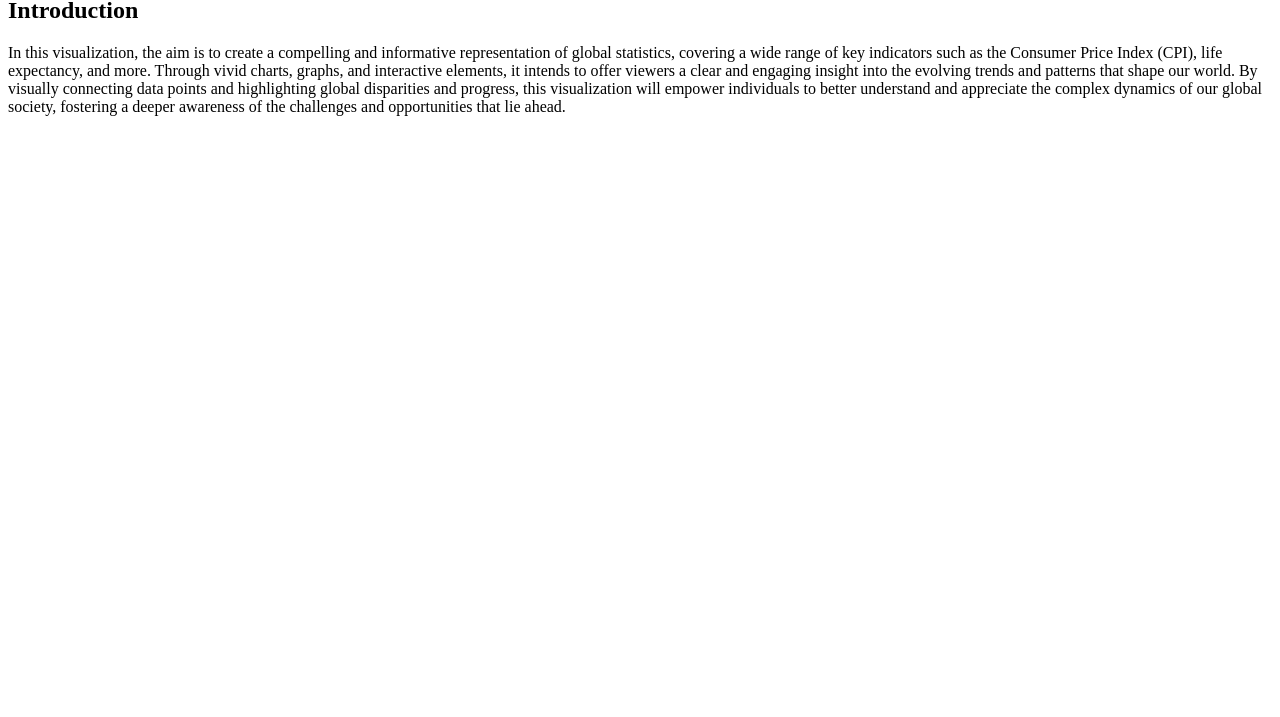
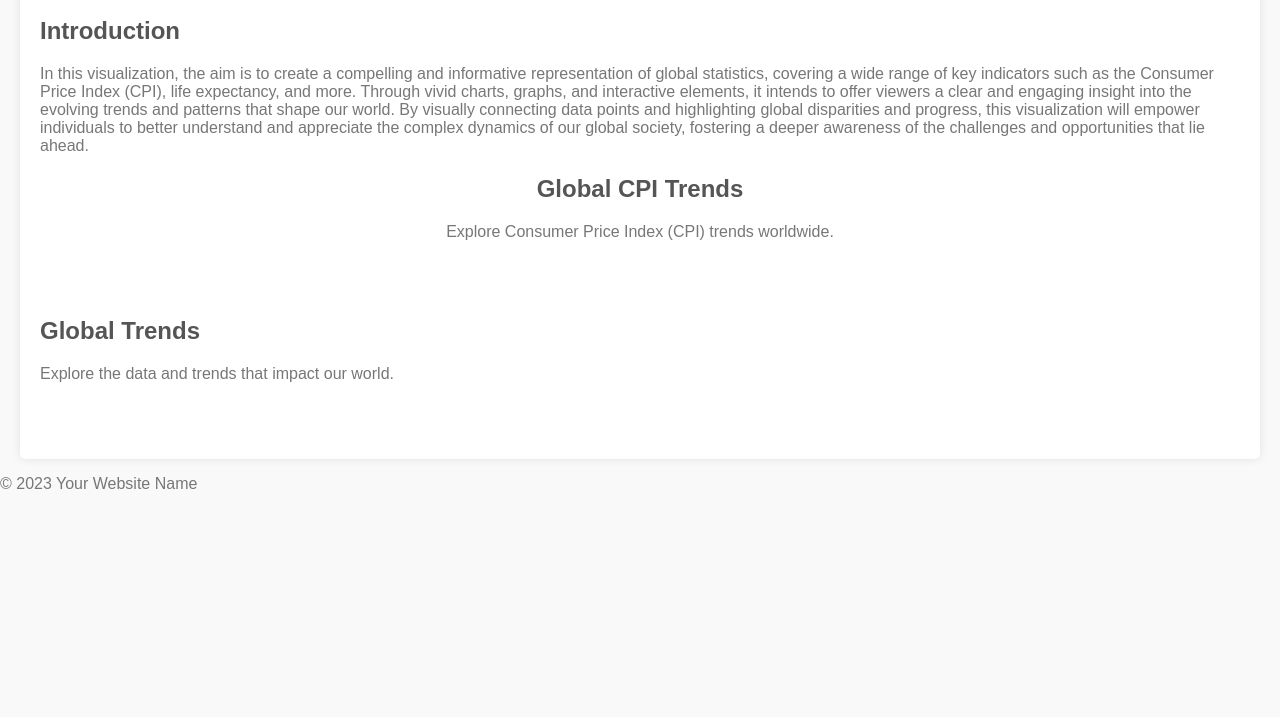
Before and after one commit to thienyew/3179, a plain HTML site: page index.html in a window 1280 px wide. Shown: the part 83-800 px from the top of the page. Drawn offline with Linux system fonts and the light colour scheme; a script that the page names is missing.

Commit message:
Update index.html

```diff
--- a/index.html
+++ b/index.html
@@ -1,18 +1,111 @@
 <!DOCTYPE html>
 <html lang="en">
+
 <head>
   <meta charset="UTF-8">
   <meta name="viewport" content="width=device-width, initial-scale=1.0">
-    <title>Gloabal Statistics</title>
+  <title>Global Statistics</title>
+  <style>
+    body {
+      font-family: Arial, sans-serif;
+      background-color: #34c3eb; /* Updated background color to blue-green */
+      margin: 0;
+      padding: 0;
+    }
+
+    .container {
+      max-width: 1200px;
+      margin: 0 auto;
+      padding: 20px;
+      background-color: #fff; /* Background color for the content container */
+      box-shadow: 0px 0px 10px rgba(0, 0, 0, 0.1);
+      border-radius: 5px;
+    }
+
+    h1 {
+      color: #3498db;
+      text-align: center;
+    }
+
+    h2 {
+      color: #555;
+    }
+
+    p {
+      color: #777;
+    }
+
+    /* Custom color palette */
+    :root {
+      --primary-color: #3498db;
+      --secondary-color: #e74c3c;
+      --background-color: #f9f9f9;
+    }
+
+    /* Apply colors to elements */
+    body {
+      background-color: var(--background-color);
+    }
+
+    h1 {
+      color: var(--primary-color);
+    }
+
+    /* Add more color styles as needed */
+
+    /* Adjust layout for charts */
+    #vis {
+      width: 100%; /* Adjusted width to make it full width */
+      box-sizing: border-box;
+    }
+
+    #vis2 {
+      width: 100%; /* Adjusted width to make it full width */
+      box-sizing: border-box;
+    }
+
+    /* Background color for the chart containers */
+    #vis,
+    #vis2 {
+      background-color: #ffffff;
+      padding: 20px;
+      margin: 0;
+    }
+
+    /* Add text above the map chart */
+    #chart-text-above {
+      text-align: center;
+      margin-top: 20px;
+      color: #555; /* Text color */
+    }
+  </style>
   <script src="https://cdn.jsdelivr.net/npm/vega@5"></script>
   <script src="https://cdn.jsdelivr.net/npm/vega-lite@5"></script>
   <script src="https://cdn.jsdelivr.net/npm/vega-embed@6"></script>
 </head>
+
 <body>
+  <div class="container">
     <h1>Global Statistics</h1>
     <h2>Introduction</h2>
     <p>In this visualization, the aim is to create a compelling and informative representation of global statistics, covering a wide range of key indicators such as the Consumer Price Index (CPI), life expectancy, and more. Through vivid charts, graphs, and interactive elements, it intends to offer viewers a clear and engaging insight into the evolving trends and patterns that shape our world. By visually connecting data points and highlighting global disparities and progress, this visualization will empower individuals to better understand and appreciate the complex dynamics of our global society, fostering a deeper awareness of the challenges and opportunities that lie ahead.</p>
+
+    <!-- Text above the map chart -->
+    <div id="chart-text-above">
+      <h2>Global CPI Trends</h2>
+      <p>Explore Consumer Price Index (CPI) trends worldwide.</p>
+    </div>
+
     <div id="vis"></div>
+
+    <!-- Text between the charts -->
+    <div id="chart-text">
+      <h2>Global Trends</h2>
+      <p>Explore the data and trends that impact our world.</p>
+    </div>
+
+    <div id="vis2"></div>
+  </div>
 
   <script type="text/javascript">
     var spec = {
@@ -56,12 +149,13 @@
           }
         }
       ]
+    }
+    var opt = {
+      "renderer": "canvas",
+      "actions": false
     };
-      var opt = {"renderer": "canvas", "actions": false};
     vegaEmbed('#vis', spec, opt);
   </script>
-
-    <div id="vis2"></div>
 
   <script type="text/javascript">
     var spec = {
@@ -141,9 +235,17 @@
           }
         }
       }
+    }
+    var opt = {
+      "renderer": "canvas",
+      "actions": false
     };
-        var opt = {"renderer": "canvas", "actions": false};
     vegaEmbed('#vis2', spec, opt);
   </script>
 </body>
+
+<footer>
+  <p>&copy; 2023 Your Website Name</p>
+</footer>
+
 </html>
```
Lines whose indentation alone changed are shown as unchanged.
